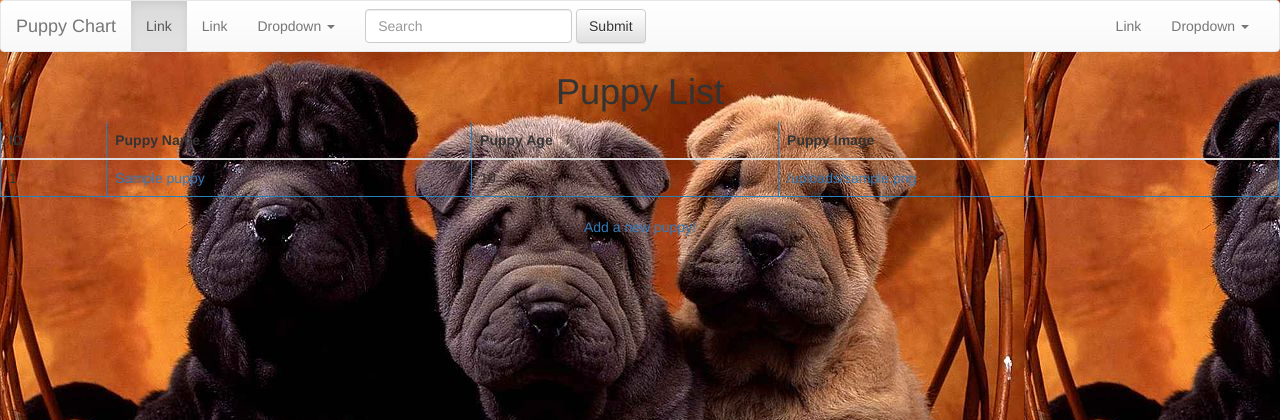
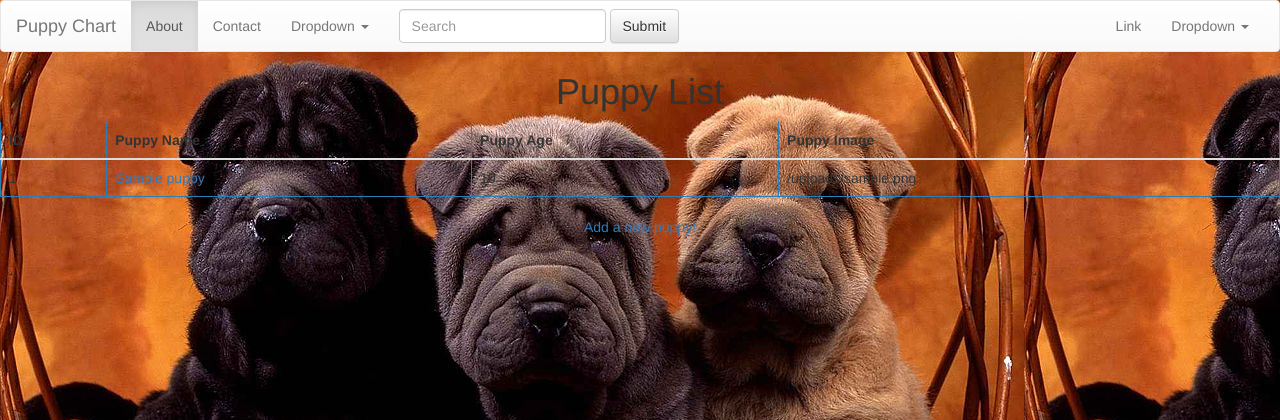
Before and after one commit to digitalartcrew/puppy_express_app, a Node server app: template views/index.ejs in a window 1280 px wide. Shown: the top 420 px of the page. Run offline with Node 20, Linux system fonts and the light colour scheme; the template is opened without the code that fills it: most values are stand-ins (such as "Sample title", 1, 10 or a date in 2020); some libraries are stand-ins or nearby versions.

Commit message:
Linked new pages

```diff
--- a/app.js
+++ b/app.js
@@ -1,19 +1,21 @@
-var express = require('express');
-	app = express();
-	bodyParser = require("body-parser");
+var express = require('express'),
+  app = express(),
+  bodyParser = require("body-parser");
+  methodOverride = require('method-override');
+
+app.set('view engine', 'ejs');
+app.use(express.static(__dirname + '/public'));
+app.use(bodyParser.urlencoded({extended: true}));
+app.use(methodOverride('_method'));
+
 
 
 var id = 2;
 
 
 
-app.set('view engine', 'ejs');
-
-app.use(express.static(__dirname + "/public"));
-app.use(bodyParser.urlencoded({extended: true}));
-
 var puppies = [{
-	name: "Mac", age: 2, id: 1
+	name: "Mac", age: 2, id: 1, image: "<%= img_tag('img/sharpei_puppies.jpg') %>"
 }, ];
 
 
@@ -22,6 +24,8 @@ app.get('/', function(req,res){
 //use res.render
 res.render('index',{puppies: puppies});
 });
+
+
 
 
 
@@ -52,16 +56,18 @@ app.get('/puppies/:id', function (req, res){
 			res.render("puppies/show", {puppy: puppy});
 		}
 	});
-	// if (currentPuppy === undefined){
-	// 	res.redirect('/');
-	// }
+
 
 
 });
 
-app.get('/about', function(){});
+app.get('/about', function (req, res){
+	res.render('about', {puppies: puppies});
+});
 
-app.get('/contact', function(){});
+app.get('/contact', function ( req, res){
+	res.render('contact', {puppies: puppies});
+});
 
 app.listen(3000, function(){
 	console.log("Server running on port 3000");
--- a/package.json
+++ b/package.json
@@ -11,6 +11,7 @@
   "dependencies": {
     "body-parser": "^1.13.3",
     "ejs": "^2.3.4",
-    "express": "^4.13.3"
+    "express": "^4.13.3",
+    "method-override": "^2.3.5"
   }
 }
--- a/views/index.ejs
+++ b/views/index.ejs
@@ -28,8 +28,8 @@
     <!-- Collect the nav links, forms, and other content for toggling -->
     <div class="collapse navbar-collapse" id="bs-example-navbar-collapse-1">
       <ul class="nav navbar-nav">
-        <li class="active"><a href="#">Link <span class="sr-only">(current)</span></a></li>
-        <li><a href="#">Link</a></li>
+        <li class="active"><a href='/about'>About <span class="sr-only">(current)</span></a></li>
+        <li><a href='/contact'>Contact</a></li>
         <li class="dropdown">
           <a href="#" class="dropdown-toggle" data-toggle="dropdown" role="button" aria-haspopup="true" aria-expanded="false">Dropdown <span class="caret"></span></a>
           <ul class="dropdown-menu">
@@ -98,7 +98,7 @@
 				<%});%>
 				</td>
 				<td><%puppies.forEach(function(puppy){%>
-					<a href="/puppies/<%=puppy.id%>"><%= puppy.image%><br></a>
+				<%= puppy.image%><br></a>
 				<%});%>
 				</td>
 			</tr>
```
Also changed, not shown: views/about.ejs (added), views/contact.ejs (added).
